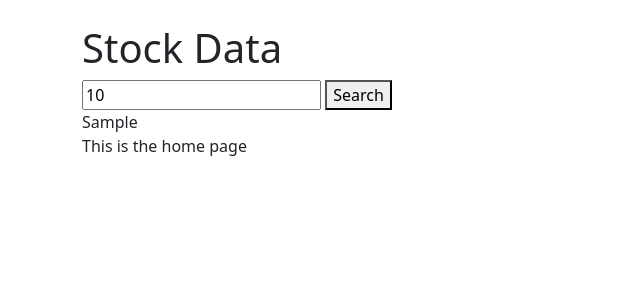
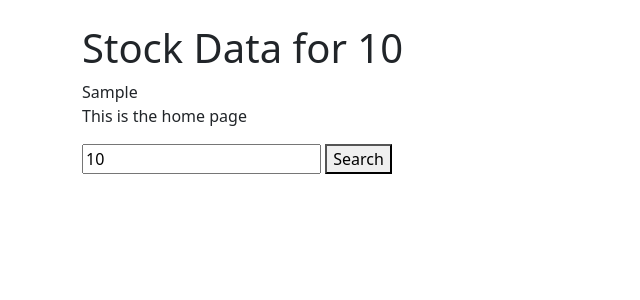
Before and after one commit to mikkiiottyo/trade_portfolio, a Django app: template portfolio/templates/home.html in a window 1280 px wide. Shown: the part 56-356 px from the top of the page, without its empty margins (0-640 px from the left). Run offline with Django 5.2, Linux system fonts and the light colour scheme; the template is opened without the code that fills it: most values are stand-ins (such as "Sample title", 1, 10 or a date in 2020).

Commit message:
Update home.html

```diff
--- a/portfolio/templates/home.html
+++ b/portfolio/templates/home.html
@@ -3,17 +3,24 @@
 {% block title %}Home Page{% endblock %}
 
 {% block content %}
-<h1>Stock Data</h1>
+<h1>Stock Data for {{ stock_symbol }}</h1>
 
-<form method="get" action="{% url 'home' %}">
-    <input type="text" name="stock_symbol" placeholder="Enter stock or crypto (e.g., AAPL or Bitcoin)" value="{{ stock_symbol }}" />
-    <button type="submit">Search</button>
-  </form>
+{% if error_message %}
+    <p class="text-danger">Error: {{ error_message }}</p>
+{% endif %}
 
-<div>
-  {{ graph_html|safe }}
-</div>
+{% if 'Invalid Search' not in stock_symbol %}
+    <div>
+        {{ graph_html|safe }}
+    </div>
+{% else %}
+    <p>This is mock data for a made-up stock.</p>
+{% endif %}
 
 <p>This is the home page</p>
 
+<form method="get" action="/">
+    <input type="text" name="stock_symbol" placeholder="Enter Stock or Cryptocurrency (e.g., AAPL, Bitcoin)" value="{{ stock_symbol }}">
+    <button type="submit">Search</button>
+</form>
 {% endblock %}
```
